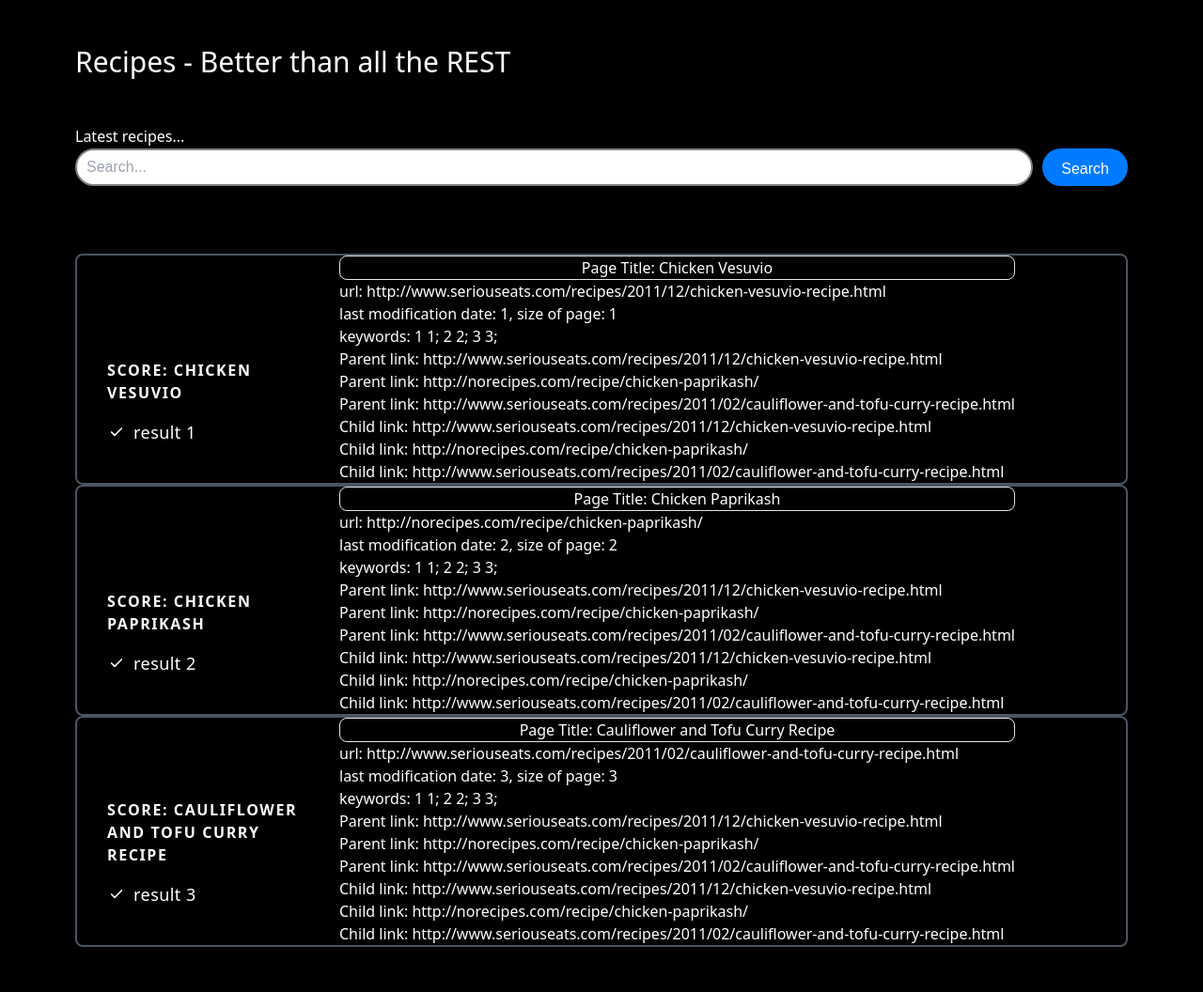
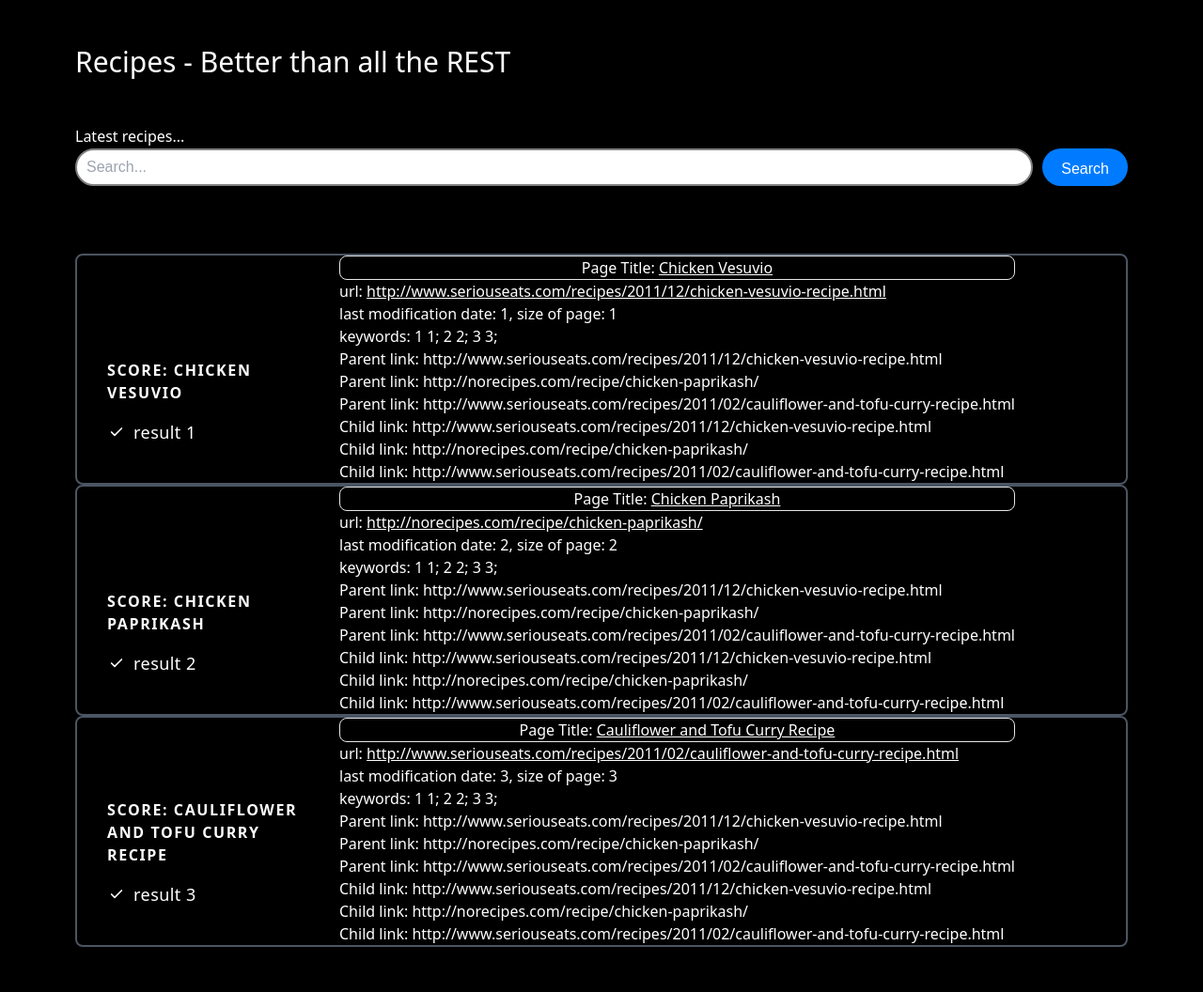
Before and after one commit to singhst/learn-search-engine-result-template, a FastAPI app: page / in a window 1280 px wide. Shown: the whole page at 94% size. Run offline with FastAPI, Linux system fonts and the light colour scheme.

Commit message:
add: search bar text color to black

```diff
--- a/app/templates/index.html
+++ b/app/templates/index.html
@@ -5,7 +5,7 @@
   </head>
   <body>
     <section class="bg-black ">
-        <div class="container px-5 py-12 mx-auto lg:px-20">
+        <div id="main" class="container px-5 py-12 mx-auto lg:px-20">
             <div class="flex flex-col flex-wrap pb-6 mb-12 text-white ">
                 <h1 class="mb-12 text-3xl font-medium text-white">
                     Recipes - Better than all the REST
@@ -19,7 +19,7 @@
                 </form> -->
                 <!-- Generate by https://poe.com/s/BupsbPRFybPxfudMmVfG -->
                 <form action="127.0.0.1:54055/recipe/" method="get" class="search-form">
-                    <input type="text" name="" placeholder="Search..." class="search-input">
+                    <input type="text" name="" placeholder="Search..." class="search-input" style="color:#222222" >
                     <button type="submit" class="search-button">Search</button>
                 </form>
                 <style>
@@ -88,14 +88,14 @@
                         <div class="relative flex flex-col">
                             <button class="text-white transition duration-500 ease-in-out transform border rounded-lg text-md hover:bg-gray-900">
                                 <a href="{{recipe.url}}">
-                                    Page Title: {{recipe.label}}
+                                    Page Title: <u>{{recipe.label}}</u>
                                 </a>
                             </button>
                         </div>
                         <div class="relative flex">
                             <button class="text-white">
                                 <a href="{{recipe.url}}">
-                                    url: {{recipe.url}}
+                                    url: <u>{{recipe.url}}</u>
                                 </a>
                             </button>
                         </div>
```
